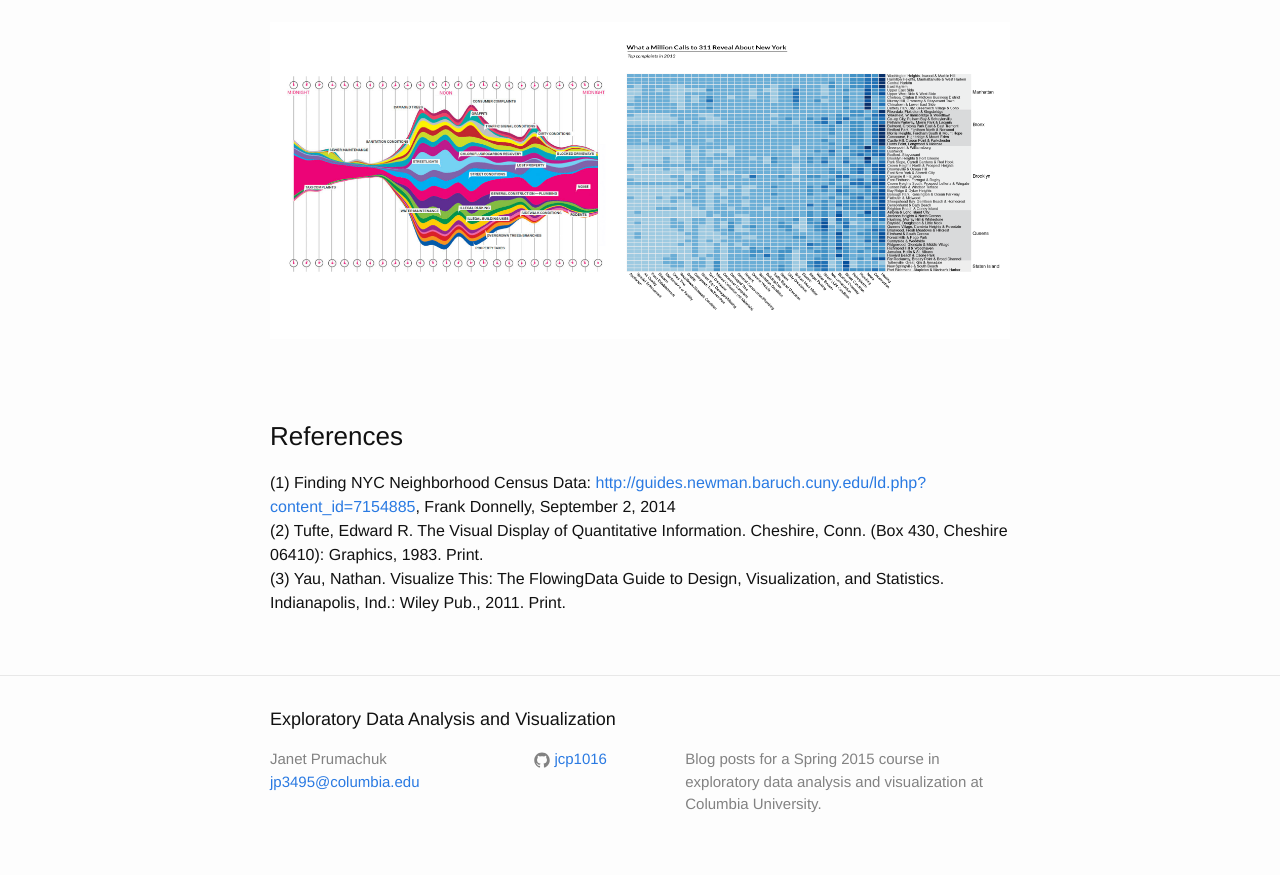
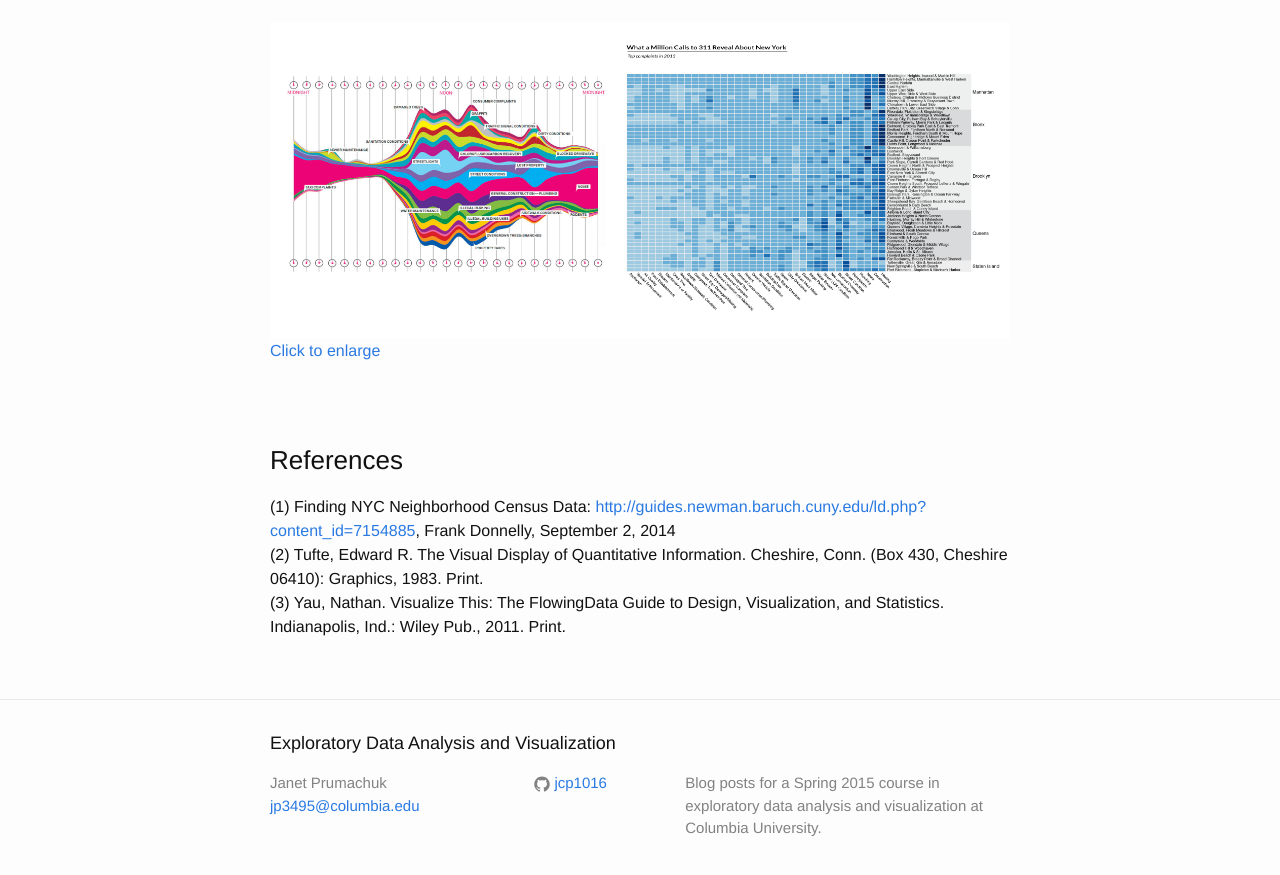
Before and after one commit to jcp1016/jcp1016.github.io, a Jekyll site: the page built from _posts/2015-03-24-nyc-311.md, in a window 1280 px wide and 900 px high, scrolled down 7652 px. Shown: the top 875 px of the window. Built offline with Jekyll 4.4.1, drawn with Linux system fonts in a browser that asks for light colours.

Commit message:
edit post

```diff
--- a/_posts/2015-03-24-nyc-311.md
+++ b/_posts/2015-03-24-nyc-311.md
@@ -163,7 +163,8 @@ I created pdf files and brought them into Illustrator where I could work on the
 Code for this project is available on GitHub at [https://github.com/jcp1016/nyc-311](https://github.com/jcp1016/nyc-311)
 <br /><br />
 
-![Side by side]({{ site.baseurl }}/assets/side_by_side.png)
+![Side by side]({{ site.baseurl }}/assets/side_by_side.png)<br />
+[Click to enlarge]({{ site.baseurl }}/assets/side_by_side.png)<br />
 
 <br /><br />
 ###References
```
